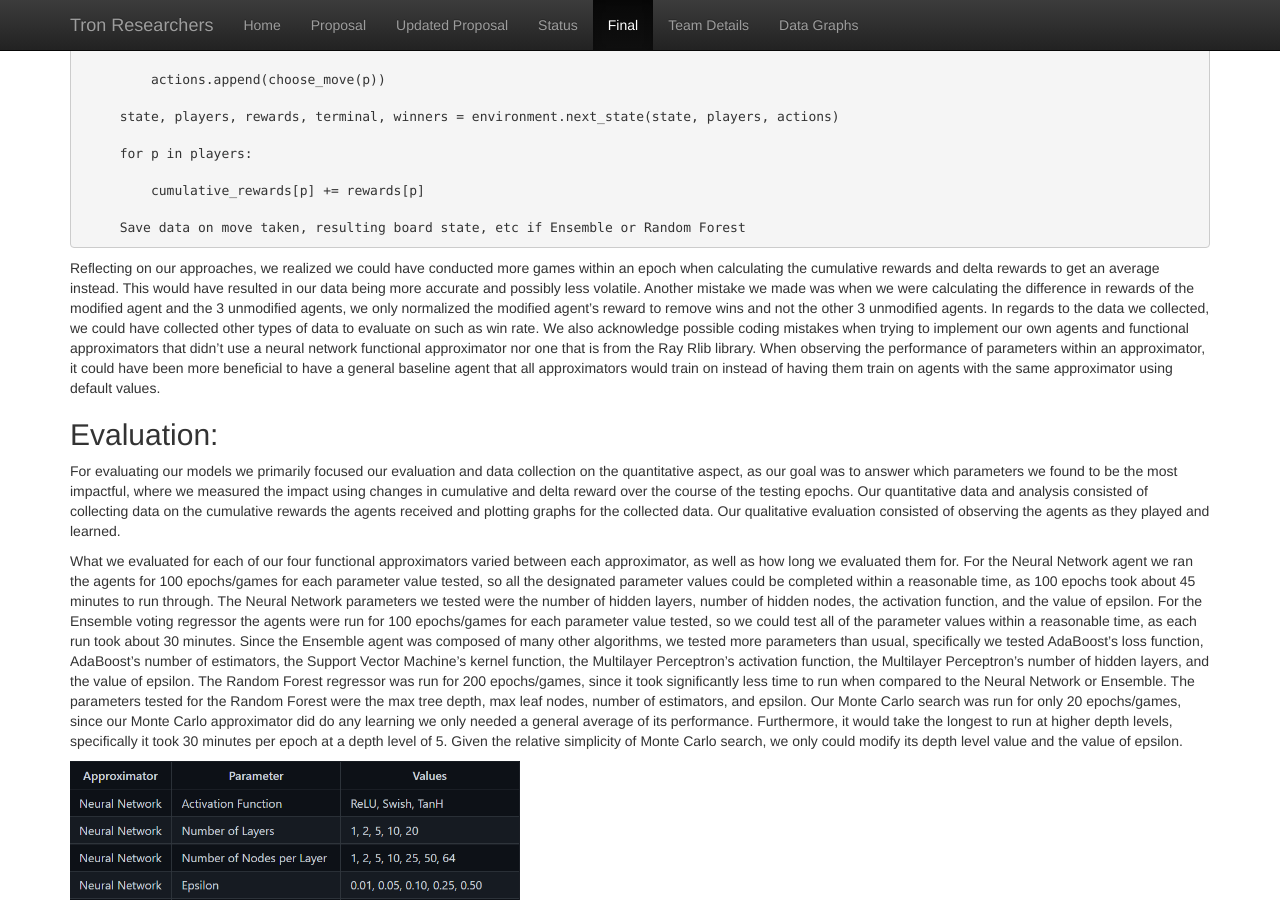
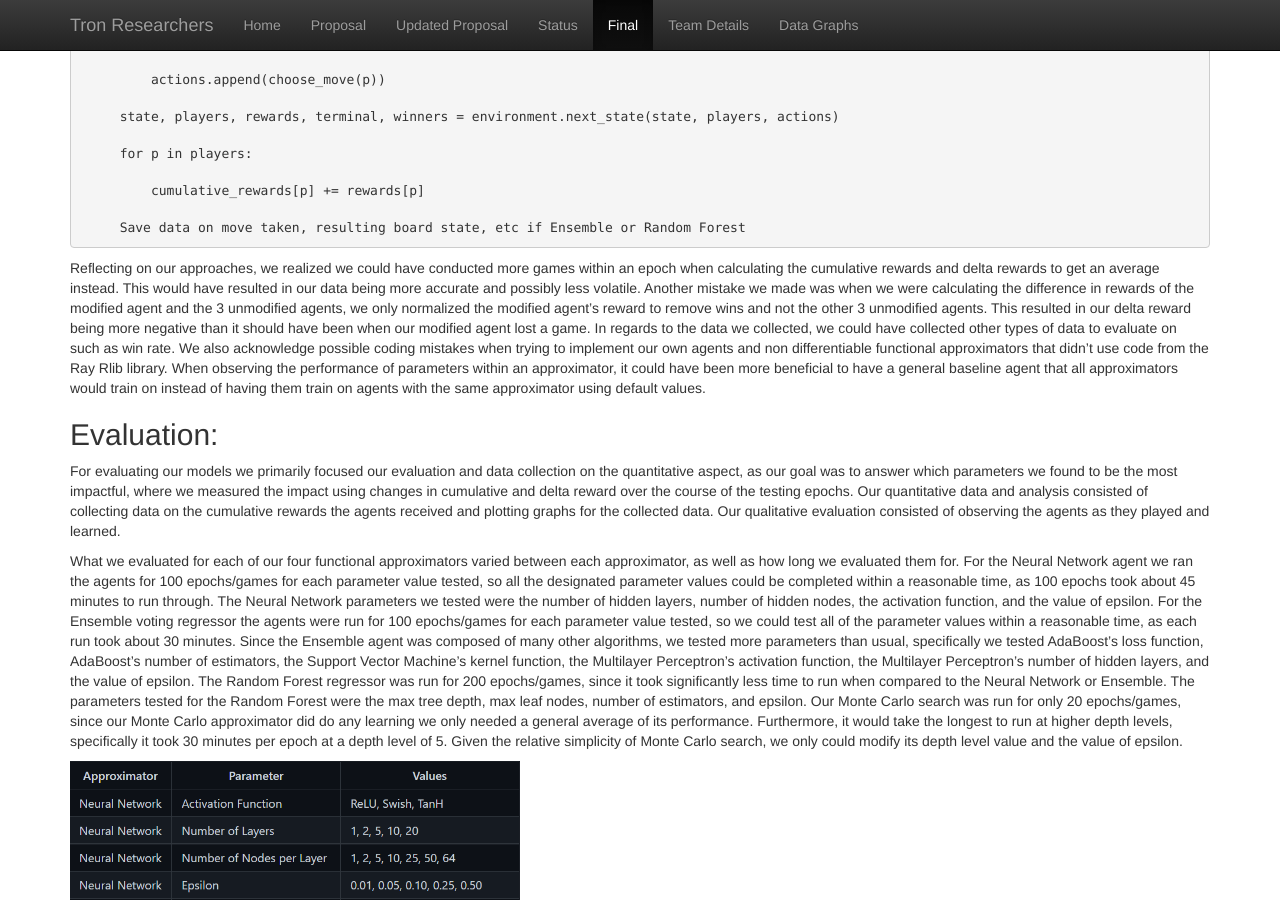
Before and after one commit to anguyen34/Tron-Researchers-CS175, a Jekyll site: the page built from docs/final.md, in a window 1280 px wide and 900 px high, scrolled down 4056 px. Built offline with Jekyll 4.4.1, drawn with Linux system fonts in a browser that asks for light colours.

Commit message:
Update final.md

```diff
--- a/docs/final.md
+++ b/docs/final.md
@@ -86,7 +86,7 @@ Pseudocode example of an agent class' step method for a single move in game:
 
          Save data on move taken, resulting board state, etc if Ensemble or Random Forest
 
-Reflecting on our approaches, we realized we could have conducted more games within an epoch when calculating the cumulative rewards and delta rewards to get an average instead. This would have resulted in our data being more accurate and possibly less volatile. Another mistake we made was when we were calculating the difference in rewards of the modified agent and the 3 unmodified agents, we only normalized the modified agent's reward to remove wins and not the other 3 unmodified agents. In regards to the data we collected, we could have collected other types of data to evaluate on such as win rate. We also acknowledge possible coding mistakes when trying to implement our own agents and functional approximators that didn’t use a neural network functional approximator nor one that is from the Ray Rlib library. When observing the performance of parameters within an approximator, it could have been more beneficial to have a general baseline agent that all approximators would train on instead of having them train on agents with the same approximator using default values.
+Reflecting on our approaches, we realized we could have conducted more games within an epoch when calculating the cumulative rewards and delta rewards to get an average instead. This would have resulted in our data being more accurate and possibly less volatile. Another mistake we made was when we were calculating the difference in rewards of the modified agent and the 3 unmodified agents, we only normalized the modified agent's reward to remove wins and not the other 3 unmodified agents. This resulted in our delta reward being more negative than it should have been when our modified agent lost a game. In regards to the data we collected, we could have collected other types of data to evaluate on such as win rate. We also acknowledge possible coding mistakes when trying to implement our own agents and non differentiable functional approximators that didn’t use code from the Ray Rlib library.  When observing the performance of parameters within an approximator, it could have been more beneficial to have a general baseline agent that all approximators would train on instead of having them train on agents with the same approximator using default values.
 
 
 ## Evaluation:
```
